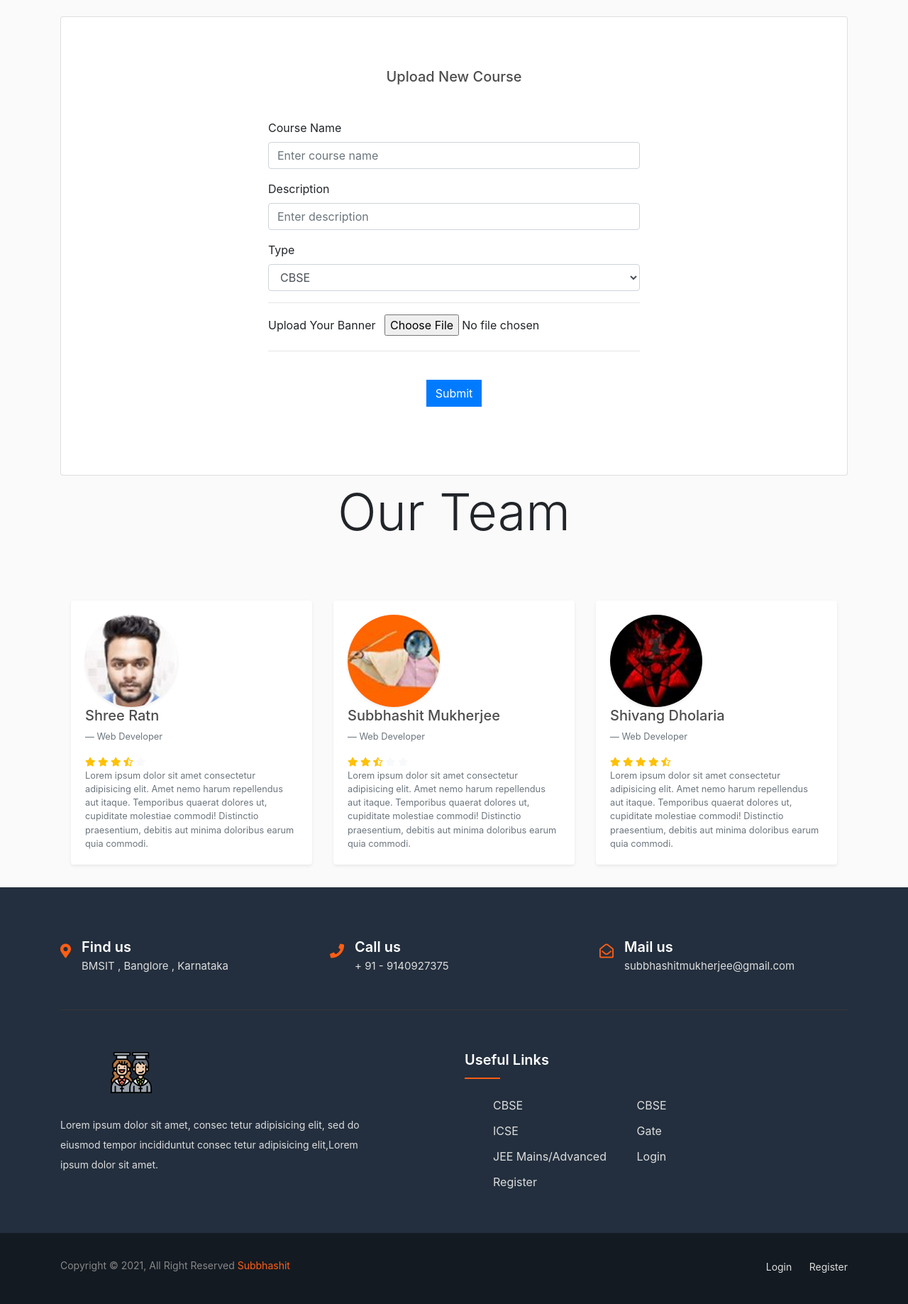
After one commit to 23subbhashit/LikhaiPadhai, a Django app: page /upload in a window 1280 px wide. The commit adds this page. Shown: the part 801-2638 px from the top of the page at 71% size. Run offline with Django 3.2, Linux system fonts and the light colour scheme; some libraries are stand-ins or nearby versions.

Commit message:
first commit

```diff
--- /dev/null
+++ b/dbms/templates/dbms/UploadCourses/uploadcourses.html
@@ -0,0 +1,63 @@
+{% extends 'dbms/main.html' %}
+{% load static %}
+{% block content %}
+
+<link rel="stylesheet" type="text/css" href="{% static 'css/upload.css' %}">
+
+<style>
+h1 {
+  font-size: 20px;
+  margin-top: 24px;
+  margin-bottom: 24px;
+}
+
+</style>
+
+
+<div class="card">
+   <div class="col-md-6 offset-md-3 mt-5">
+
+        <center><h1>Upload New Course</h1></center>
+        <br/>
+        <form accept-charset="UTF-8" action="https://getform.io/f/{your-form-endpoint-goes-here}" method="POST"  target="_blank">
+          <div class="form-group">
+            <label for="exampleInputName">Course Name</label>
+            <input type="text" name="coursename" class="form-control" id="exampleInputName" placeholder="Enter course name" required="required">
+          </div>
+          <div class="form-group">
+            <label for="exampleInputEmail1" required="required">Description</label>
+            <input type="text" name="description" class="form-control" id="exampleInputEmail1" aria-describedby="emailHelp" placeholder="Enter description">
+          </div>
+          <div class="form-group">
+            <label for="exampleFormControlSelect1">Type</label>
+            <select class="form-control" id="exampleFormControlSelect1" name="platform" required="required">
+              <option>CBSE</option>
+              <option>ICSE</option>
+              <option>JEE Mains/Advanced</option>
+              <option>Gate</option>
+            </select>
+          </div>
+          <hr>
+          <div class="form-group mt-3">
+            <label class="mr-2">Upload Your Banner</label>
+            <input type="file" accept="image/*" name="image">
+          </div>
+          <hr>
+
+        <br/>
+          <center><button type="submit" class="btn btn-primary">Submit</button></center>
+        </form>
+    </div>
+    <br/>
+    <br/>
+    <br/>
+    <br/>
+  </div>
+
+
+
+
+
+<script src="{% static 'js/upload.js' %}"></script>
+
+{% endblock content %}
--- a/dbms/templates/dbms/main.html
+++ b/dbms/templates/dbms/main.html
@@ -313,7 +313,8 @@
   </button>
   <div class="collapse navbar-collapse" id="navbarSupportedContent-4">
     <ul class="navbar-nav ml-auto">
-   <li class="nav-item dropdown">
+    {% if user.is_authenticated %}
+      <li class="nav-item dropdown">
         <a class="nav-link dropdown-toggle" id="navbarDropdownMenuLink-4" data-toggle="dropdown"
           aria-haspopup="true" aria-expanded="false" style="color:white;font-weight:bold;">
            Courses </a>
@@ -325,17 +326,18 @@
         </div>
     </li>
    <li class="nav-item active">
-        <a class="nav-link" href="{% url 'chatbot' %}" style="color:white;font-weight:bold;">
+        <a class="nav-link" href="{% url 'tests' %}" style="color:white;font-weight:bold;">
 
           Scholarships
           <span class="sr-only">(current)</span>
         </a>
       </li>
-      </li>
+    {% endif %}
+
 
     {% if user.is_staff%}
       <li class="nav-item active">
-        <a class="nav-link" href="{% url 'users' %}" style="color:white;font-weight:bold;">
+        <a class="nav-link" href="{% url 'upload' %}" style="color:white;font-weight:bold;">
 
           Upload Courses
           <span class="sr-only">(current)</span>
@@ -555,6 +557,41 @@
                                 <h3>Useful Links</h3>
                             </div>
                             <ul>
+                            <li >
+        <a  href="{% url 'allcourse' %}" style="color: #DDD;" >
+
+          CBSE
+          <span class="sr-only">(current)</span>
+        </a>
+      </li>
+      <li >
+        <a  href="{% url 'allcourse' %}" style="color: #DDD;" >
+
+          CBSE
+          <span class="sr-only">(current)</span>
+        </a>
+      </li>
+      <li >
+        <a  href="{% url 'allcourse' %}" style="color: #DDD;" >
+
+          ICSE
+          <span class="sr-only">(current)</span>
+        </a>
+      </li>
+      <li >
+        <a  href="{% url 'allcourse' %}" style="color: #DDD;" >
+
+          Gate
+          <span class="sr-only">(current)</span>
+        </a>
+      </li>
+      <li >
+        <a  href="{% url 'allcourse' %}" style="color: #DDD;" >
+
+          JEE Mains/Advanced
+          <span class="sr-only">(current)</span>
+        </a>
+      </li>
                                 {% if user.is_authenticated %}
     {% if user.is_staff %}
       <li >
@@ -568,14 +605,22 @@
     {% endif %}
     {% endif %}
     {% if user.is_authenticated %}
+    <li>
+        <a  href="{% url 'tests' %}" style="color: #DDD;">
+
+          Scholarships
+          </a>
+      </li>
       <li>
         <a  href="{% url 'city' %}" style="color: #DDD;">
-          RegisterStudent</a>
+
+          Enrolled Courses
+          </a>
       </li>
       <li>
         <a href="{% url 'chatbot' %}" style="color: #DDD;" >
 
-          Chatbot
+          FAQ
           <span class="sr-only">(current)</span>
         </a>
       </li>
--- a/dbms/urls.py
+++ b/dbms/urls.py
@@ -6,6 +6,8 @@ urlpatterns = [
     path('',views.form,name="cityform"),
     path('chatbot',views.chatbot,name="chatbot"),
     path('allcourse',views.allcourse,name="allcourse"),
+    path('tests',views.tests,name="tests"),
+    path('upload',views.uploadcourse,name='upload'),
     path('city',views.StudentForm,name="city"),
     path('register',views.register,name='register'),
     path('logout', views.logout, name = 'logout'),
--- a/dbms/views.py
+++ b/dbms/views.py
@@ -15,6 +15,14 @@ def form(request):
 
 def allcourse(request):
     return render(request,'dbms/classes/allcourse.html')
+
+def tests(request):
+    return render(request,'dbms/tests/tests.html')
+
+def uploadcourse(request):
+    return render(request,'dbms/UploadCourses/uploadcourses.html')
+
+
 
 def chatbot(request):
     return render(request,'dbms/index.html')
```
Also changed, not shown: dbms/templates/dbms/enroll/enroll.html (added, +138 -0 lines), dbms/templates/dbms/tests/tests.html (added, +138 -0 lines), db.sqlite3, static/css/upload.css (added), static/js/upload.js (added).
